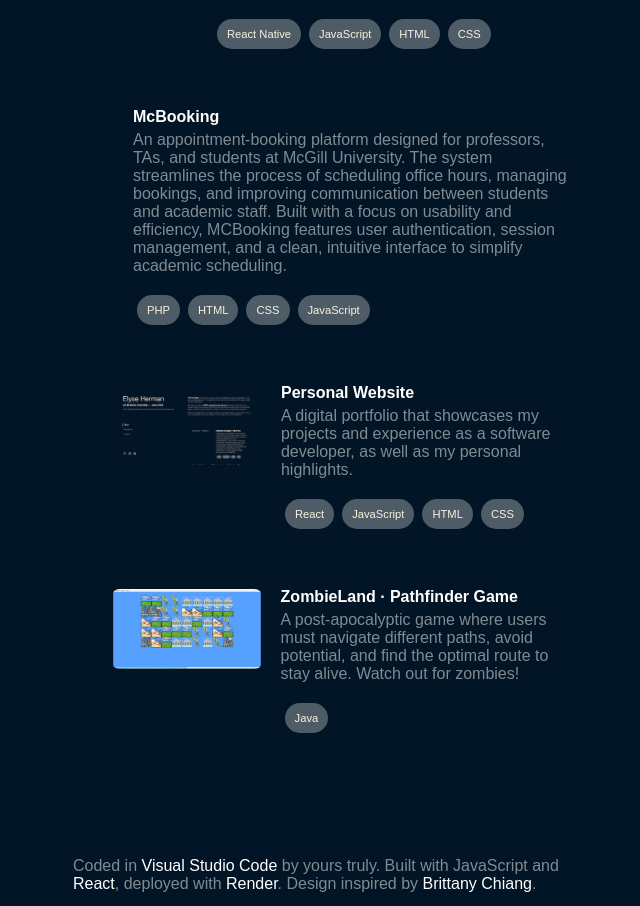
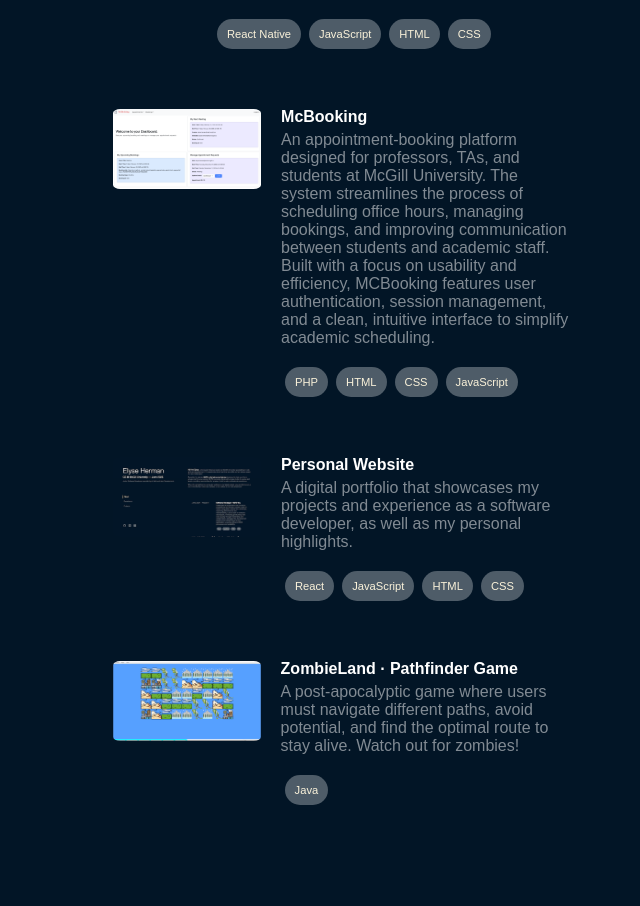
Before and after one commit to elyseherman/Personal-Website, a React (Create React App) app: page / in a window 1280 px wide. Shown: the part 1571-2477 px from the top of the page, without its empty margins (575-1215 px from the left). Built offline with nearby package versions, Linux system fonts and the light colour scheme.

Commit message:
Updated Projects

```diff
--- a/src/Components/Projects.js
+++ b/src/Components/Projects.js
@@ -4,6 +4,7 @@ import ProjectsCard from './ProjectsCard';
 import ProjectsInProgressCard from './ProjectsInProgress';
 import image1 from '../Media/elyseherman.com.png';
 import image2 from '../Media/ZombieLand.png';
+import image3 from '../Media/McBooking.png';
 
 class Projects extends Component {
     render() {
@@ -11,7 +12,7 @@ class Projects extends Component {
             <div className='projects'>
                 <ProjectsInProgressCard projectTitle='WeekBite · Grocery Helper' description='An app that makes grocery shopping seamless and stress-free. Upload your favourite recipes, organzie your weekly meal plan, and generate your grocery list with all necessary ingredients and quantities.' tag1='React Native' tag2='JavaScript' tag3='HTML' tag4='CSS' />
                 <a href="https://github.com/SimonjArts/mcbooking" target='_blank' rel='noopener noreferrer'>
-                    <ProjectsCard projectTitle='McBooking' description='An appointment-booking platform designed for professors, TAs, and students at McGill University. The system streamlines the process of scheduling office hours, managing bookings, and improving communication between students and academic staff. Built with a focus on usability and efficiency, MCBooking features user authentication, session management, and a clean, intuitive interface to simplify academic scheduling.' tag1='PHP' tag2='HTML' tag3='CSS' tag4='JavaScript' />
+                    <ProjectsCard projectTitle='McBooking' description='An appointment-booking platform designed for professors, TAs, and students at McGill University. The system streamlines the process of scheduling office hours, managing bookings, and improving communication between students and academic staff. Built with a focus on usability and efficiency, MCBooking features user authentication, session management, and a clean, intuitive interface to simplify academic scheduling.' tag1='PHP' tag2='HTML' tag3='CSS' tag4='JavaScript' src={image3} />
                 </a>
                 <ProjectsCard projectTitle='Personal Website' description='A digital portfolio that showcases my projects and experience as a software developer, as well as my personal highlights.' tag1='React' tag2='JavaScript' tag3='HTML' tag4='CSS' src={image1} />
                 <a href='https://github.com/elyseherman/ZombieLand' target='_blank' rel='noopener noreferrer'>
```
Also changed, not shown: src/Media/McBooking.png (added).
